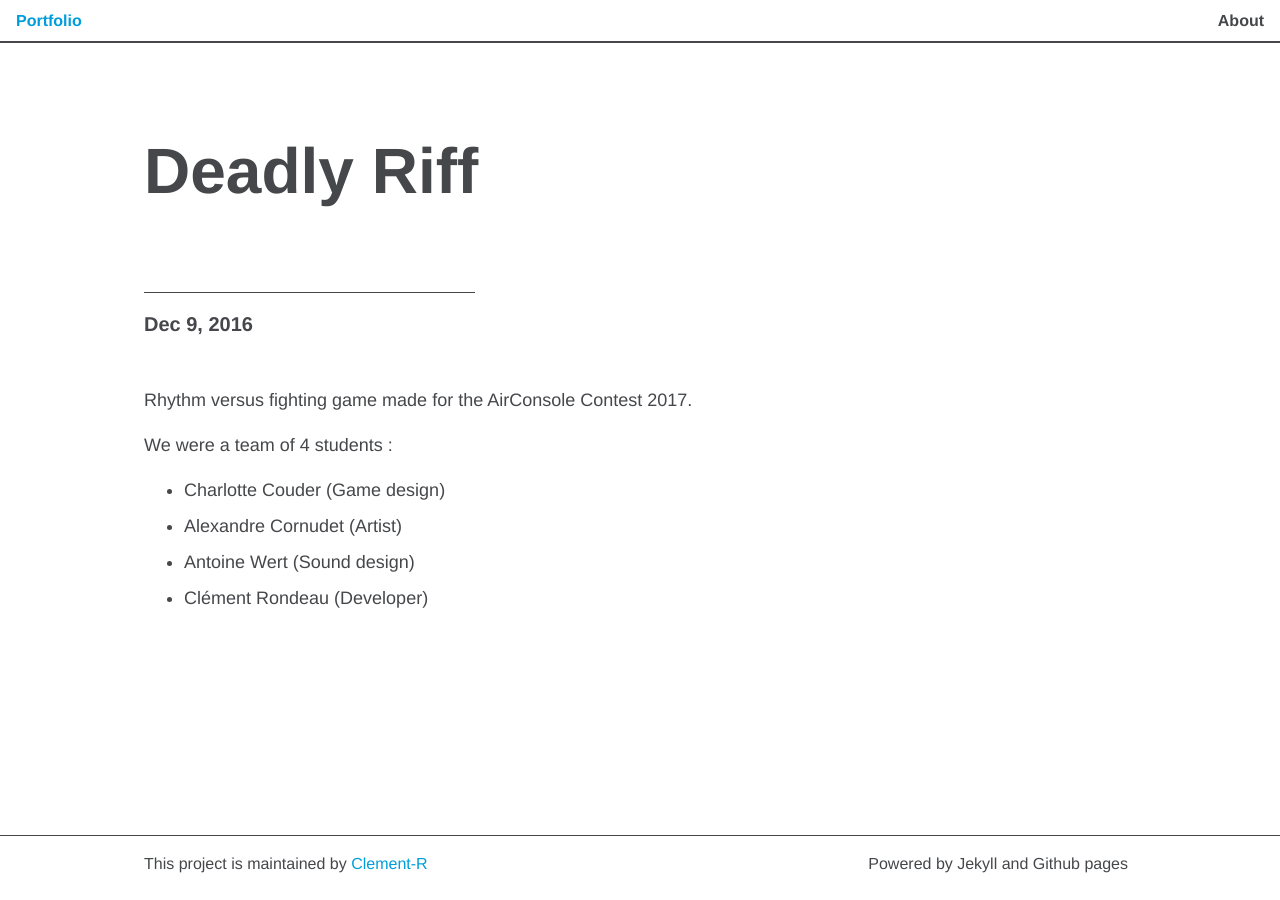
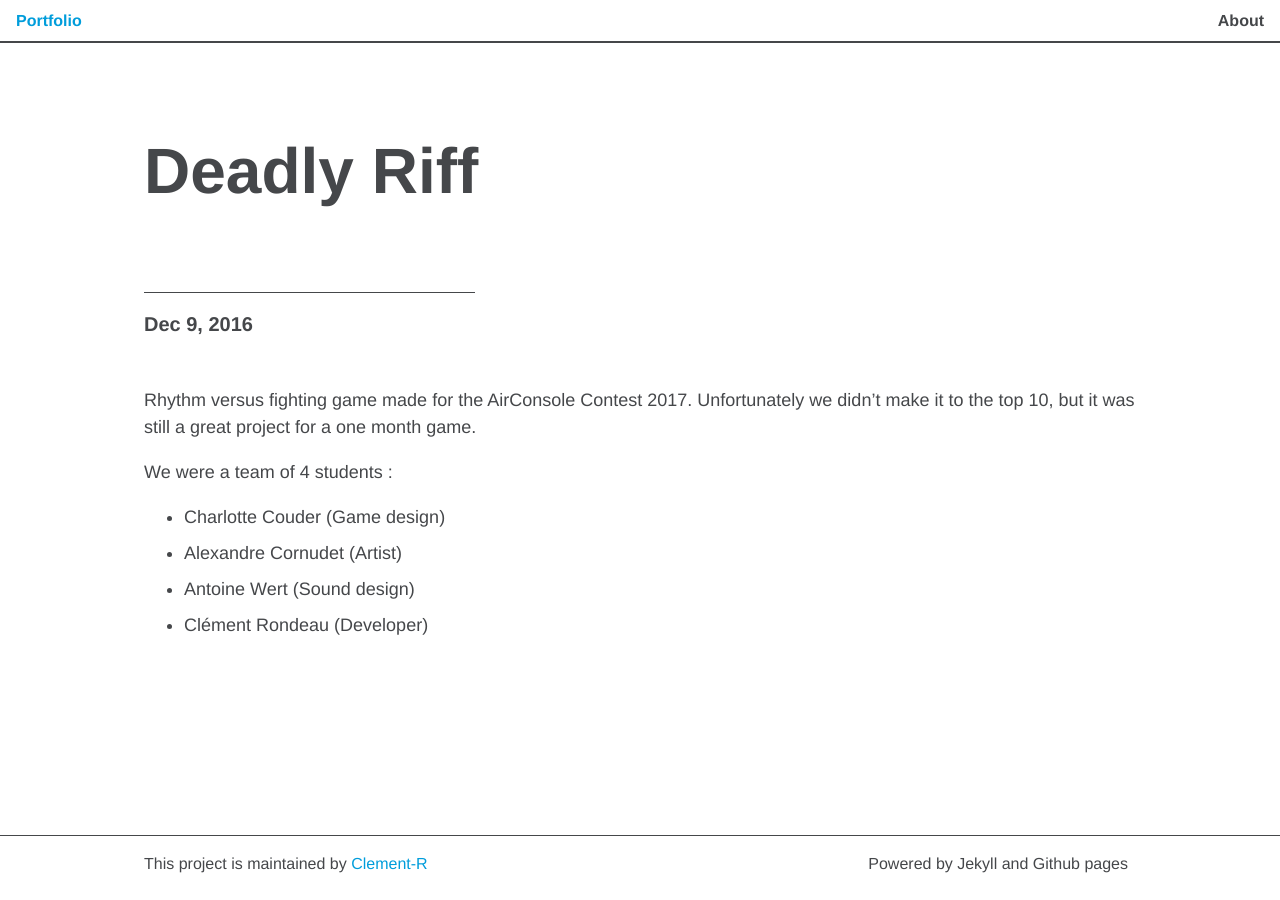
Before and after one commit to Clement-R/clement-r.github.io, a Jekyll site: the page built from _posts/2017-02-27-DeadlyRiff.md, in a window 1280 px wide. Built offline with Jekyll 4.4.1, drawn with Linux system fonts in a browser that asks for light colours.

Commit message:
Update AirConsole post

```diff
--- a/_posts/2017-02-27-DeadlyRiff.md
+++ b/_posts/2017-02-27-DeadlyRiff.md
@@ -6,7 +6,7 @@ categories: personal_project
 thumb:      /assets/deadlyriff.png
 excerpt:    "Rhythm versus fighting game made for the AirConsole Contest 2017."
 ---
-Rhythm versus fighting game made for the AirConsole Contest 2017.
+Rhythm versus fighting game made for the AirConsole Contest 2017. Unfortunately we didn't make it to the top 10, but it was still a great project for a one month game.
 
 We were a team of 4 students :
 
```
